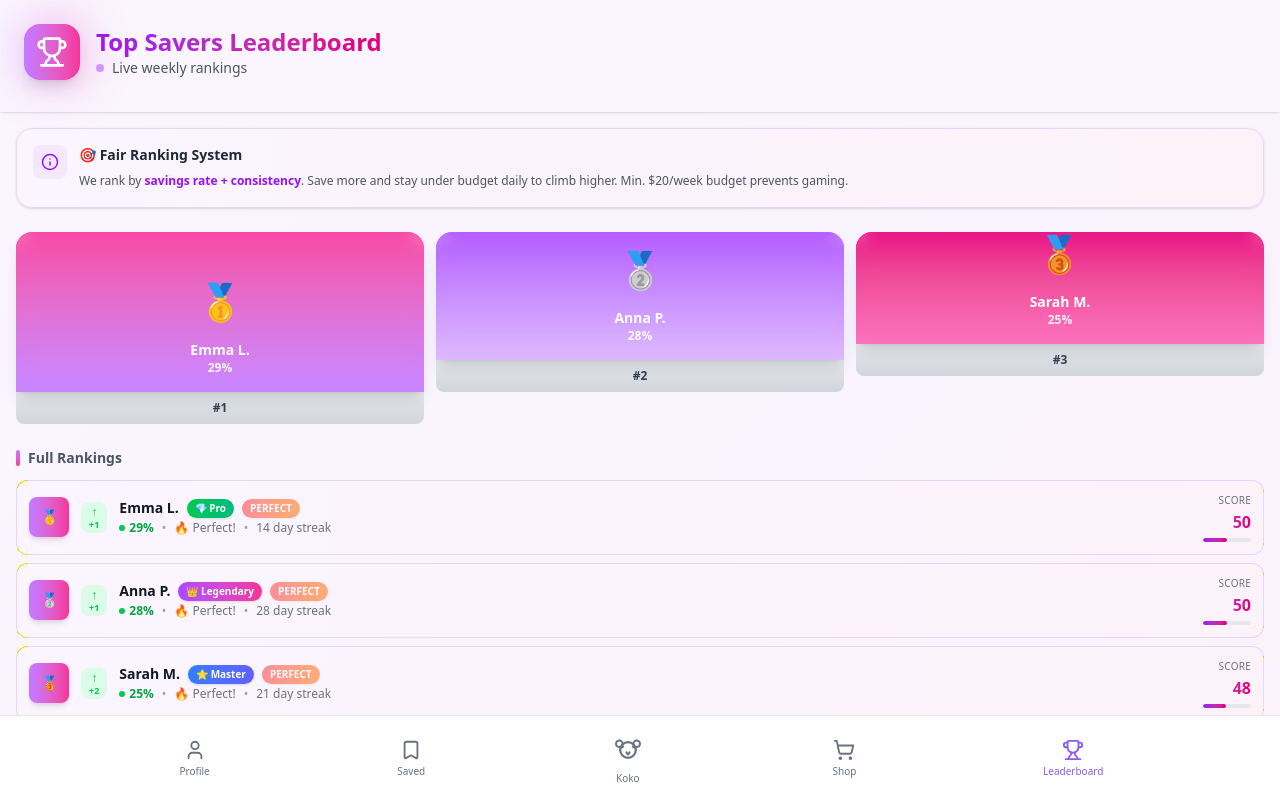
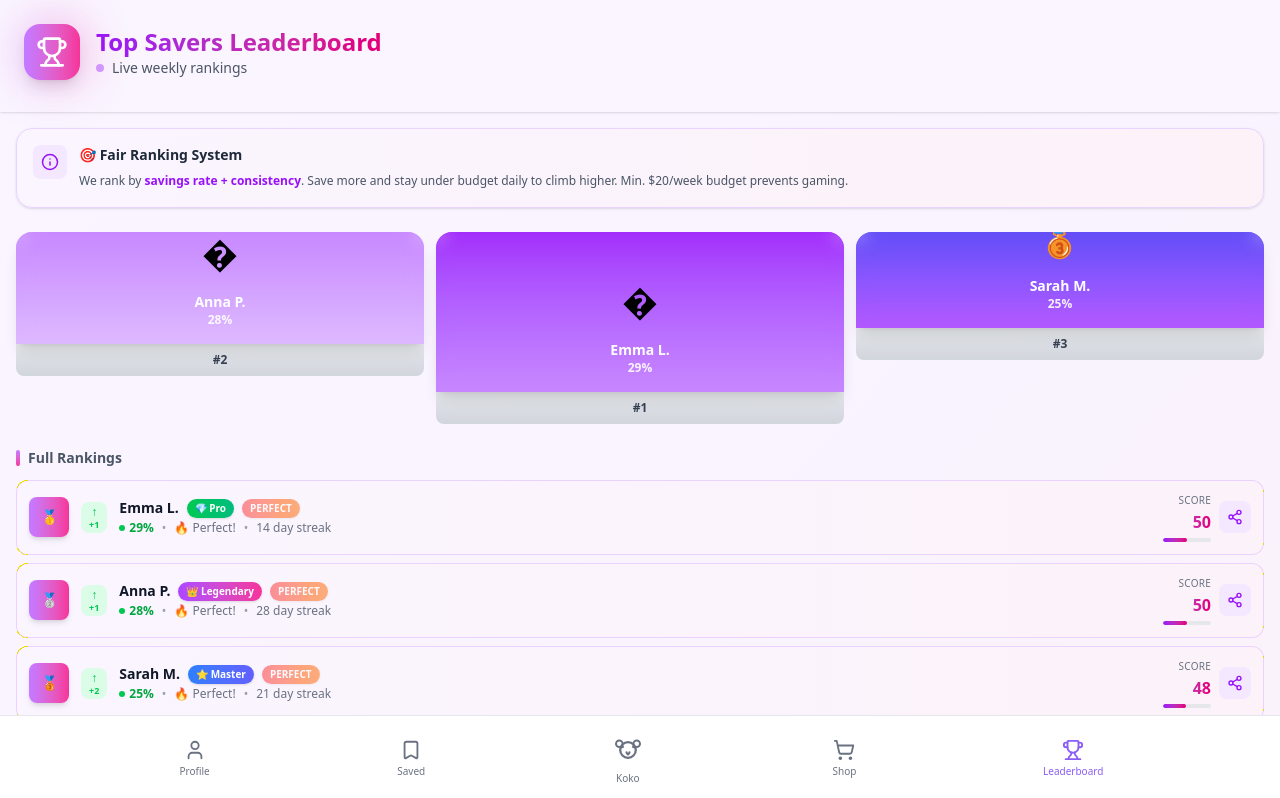
Before and after one commit to Rancie1/Accenture_Bootcamp, a React (Vite) app in the folder Frontend/koko-app/: page /leaderboard in a window 1280 px wide. Shown: the top 798 px of the page. Built offline with nearby package versions, Linux system fonts and the light colour scheme.

Commit message:
Redesigned leaderboard

```diff
--- a/Frontend/koko-app/src/pages/Leaderboard.jsx
+++ b/Frontend/koko-app/src/pages/Leaderboard.jsx
@@ -2,7 +2,7 @@ import { useContext, useMemo, useState, useEffect } from 'react';
 import { AppContext } from '../context/AppContext';
 import BottomNavigation from '../components/BottomNavigation';
 import { calculateWeeklySpending, calculateSavingsScore } from '../utils/calculations';
-import { Trophy, TrendingUp, Info, X } from 'lucide-react';
+import { Trophy, TrendingUp, Info, X, Share2 } from 'lucide-react';
 
 /**
  * Leaderboard Component
@@ -149,6 +149,8 @@ const getLeaderboard = () => {
 const Leaderboard = () => {
   const { userPreferences, history } = useContext(AppContext);
   const [isLoading, setIsLoading] = useState(true);
+  const [showShareModal, setShowShareModal] = useState(false);
+  const [selectedUser, setSelectedUser] = useState(null);
 
   const leaderboardData = useMemo(() => getLeaderboard(), []);
 
@@ -159,6 +161,11 @@ const Leaderboard = () => {
     }, 800);
     return () => clearTimeout(timer);
   }, []);
+
+  const handleShare = (user) => {
+    setSelectedUser(user);
+    setShowShareModal(true);
+  };
 
   if (isLoading) {
     return (
@@ -223,22 +230,23 @@ const Leaderboard = () => {
         <div className="mb-6">
           <div className="grid grid-cols-3 gap-3 mb-4">
             {leaderboardData.slice(0, 3).map((user, index) => {
-              const heights = ['h-32', 'h-40', 'h-28'];
-              const positions = [1, 0, 2];
-              const actualIndex = positions.indexOf(index);
-              const medals = ['🥈', '🥇', '🥉'];
+              // Heights: 2nd place (shorter), 1st place (tallest), 3rd place (shortest)
+              const heights = ['h-28', 'h-40', 'h-24'];
+              // Order: 2nd, 1st, 3rd
+              const displayOrder = index === 0 ? 1 : index === 1 ? 0 : 2;
+              const medals = ['�', '�', '🥉'];
               const gradients = [
-                'from-purple-300 to-purple-500',
-                'from-purple-400 to-pink-500',
-                'from-pink-400 to-pink-600'
+                'from-purple-400 to-purple-600',  // 1st place - purple
+                'from-purple-300 to-purple-400',  // 2nd place - light purple
+                'from-purple-500 to-indigo-600'   // 3rd place - deep purple
               ];
 
               return (
-                <div key={user.rank} className={`flex flex-col items-center ${index === 1 ? 'order-2' : index === 0 ? 'order-1' : 'order-3'}`}>
-                  <div className={`w-full bg-gradient-to-t ${gradients[actualIndex]} rounded-t-2xl ${heights[actualIndex]} flex flex-col items-center justify-end pb-4 shadow-lg transform hover:scale-105 transition-all duration-300 relative overflow-hidden`}>
+                <div key={user.rank} className={`flex flex-col items-center ${index === 0 ? 'order-2' : index === 1 ? 'order-1' : 'order-3'}`}>
+                  <div className={`w-full bg-gradient-to-t ${gradients[index]} rounded-t-2xl ${heights[displayOrder]} flex flex-col items-center justify-end pb-4 shadow-lg transform hover:scale-105 transition-all duration-300 relative overflow-hidden`}>
                     <div className="absolute inset-0 bg-white/10 backdrop-blur-sm"></div>
                     <div className="relative text-center">
-                      <div className="text-4xl mb-2 animate-bounce">{medals[actualIndex]}</div>
+                      <div className="text-4xl mb-2 animate-bounce">{medals[index]}</div>
                       <p className="text-white font-bold text-sm truncate px-2 max-w-full">{user.username}</p>
                       <p className="text-white/90 text-xs font-semibold">{user.savingsPercentage}%</p>
                     </div>
@@ -336,7 +344,8 @@ const Leaderboard = () => {
                   </div>
                 </div>
 
-                <div className="text-right flex-shrink-0">
+                <div className="flex items-center gap-2 flex-shrink-0">
+                  <div className="text-right">
                     <p className="text-[10px] text-gray-500 dark:text-gray-400 uppercase tracking-wide mb-0.5">Score</p>
                     <p className="text-base font-extrabold bg-gradient-to-r from-purple-600 to-pink-600 bg-clip-text text-transparent">
                       {(user.leaderboardScore * 100).toFixed(0)}
@@ -347,6 +356,16 @@ const Leaderboard = () => {
                         style={{ width: `${user.leaderboardScore * 100}%` }}
                       ></div>
                     </div>
+                  </div>
+
+                  {/* Share Button */}
+                  <button
+                    onClick={() => handleShare(user)}
+                    className="p-2 rounded-lg bg-purple-100 dark:bg-purple-900/30 text-purple-600 dark:text-purple-400 hover:bg-purple-200 dark:hover:bg-purple-900/50 transition-all active:scale-95 self-center"
+                    aria-label={`Share ${user.username}'s achievement`}
+                  >
+                    <Share2 size={16} />
+                  </button>
                 </div>
               </div>
             );
@@ -367,6 +386,79 @@ const Leaderboard = () => {
         </div>
       </div>
 
+      {/* Share Modal */}
+      {showShareModal && selectedUser && (
+        <div className="fixed inset-0 bg-black/60 backdrop-blur-sm flex items-center justify-center p-6 z-50 animate-fade-in">
+          <div className="bg-white dark:bg-gray-800 rounded-3xl p-6 w-full max-w-md shadow-2xl transform animate-scale-in">
+            <div className="flex items-center justify-between mb-5">
+              <div className="flex items-center gap-3">
+                <div className="p-2 bg-purple-100 dark:bg-purple-900/30 rounded-xl">
+                  <Share2 size={24} className="text-purple-600 dark:text-purple-400" />
+                </div>
+                <h3 className="text-xl font-bold text-gray-900 dark:text-white">Share Achievement!</h3>
+              </div>
+              <button
+                onClick={() => setShowShareModal(false)}
+                className="text-gray-400 hover:text-gray-600 dark:hover:text-gray-300 transition-colors p-1 hover:bg-gray-100 dark:hover:bg-gray-700 rounded-lg"
+              >
+                <X size={24} />
+              </button>
+            </div>
+
+            <div className="mb-6">
+              <div className="bg-gradient-to-br from-purple-50 to-pink-50 dark:from-purple-900/20 dark:to-pink-900/20 rounded-2xl p-4 mb-4 border border-purple-200 dark:border-purple-800">
+                <div className="flex items-center gap-3 mb-3">
+                  <div className="text-3xl">🏆</div>
+                  <div>
+                    <p className="font-bold text-gray-900 dark:text-white">{selectedUser.username}</p>
+                    <p className="text-sm text-gray-600 dark:text-gray-400">Rank #{selectedUser.rank}</p>
+                  </div>
+                </div>
+                <div className="grid grid-cols-2 gap-3">
+                  <div className="bg-white/50 dark:bg-gray-800/50 rounded-lg p-2">
+                    <p className="text-xs text-gray-600 dark:text-gray-400">Savings</p>
+                    <p className="text-lg font-bold text-purple-600 dark:text-purple-400">{selectedUser.savingsPercentage}%</p>
+                  </div>
+                  <div className="bg-white/50 dark:bg-gray-800/50 rounded-lg p-2">
+                    <p className="text-xs text-gray-600 dark:text-gray-400">Streak</p>
+                    <p className="text-lg font-bold text-purple-600 dark:text-purple-400">{selectedUser.currentStreak} days</p>
+                  </div>
+                </div>
+              </div>
+
+              <p className="text-gray-600 dark:text-gray-400 text-sm mb-4">
+                Share this amazing achievement and inspire others to save smarter! 🎉
+              </p>
+
+              <div className="bg-purple-50 dark:bg-purple-900/20 rounded-xl p-4 border border-purple-200 dark:border-purple-800">
+                <p className="text-sm text-gray-700 dark:text-gray-300">
+                  <span className="text-2xl">💡</span> <span className="font-semibold">Tip:</span> Sharing success stories motivates the community to reach their savings goals!
+                </p>
+              </div>
+            </div>
+
+            <div className="flex gap-3">
+              <button
+                onClick={() => setShowShareModal(false)}
+                className="flex-1 py-3 bg-gray-100 dark:bg-gray-700 text-gray-700 dark:text-gray-300 rounded-xl font-semibold hover:bg-gray-200 dark:hover:bg-gray-600 transition-all active:scale-95"
+              >
+                Cancel
+              </button>
+              <button
+                onClick={() => {
+                  alert('Share functionality would open here!');
+                  setShowShareModal(false);
+                }}
+                className="flex-1 py-3 bg-gradient-to-r from-purple-600 to-pink-600 text-white rounded-xl font-semibold shadow-lg hover:shadow-xl active:scale-95 transition-all flex items-center justify-center gap-2"
+              >
+                <Share2 size={18} />
+                Share Now
+              </button>
+            </div>
+          </div>
+        </div>
+      )}
+
       <BottomNavigation />
     </div>
   );
```
Lines whose indentation alone changed are shown as unchanged.
